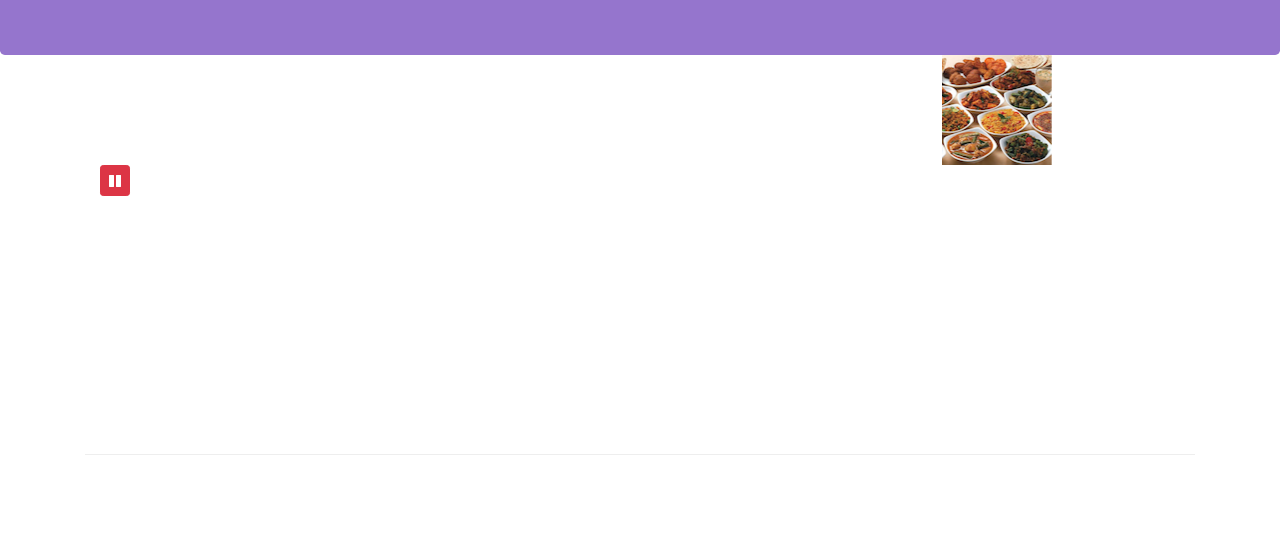
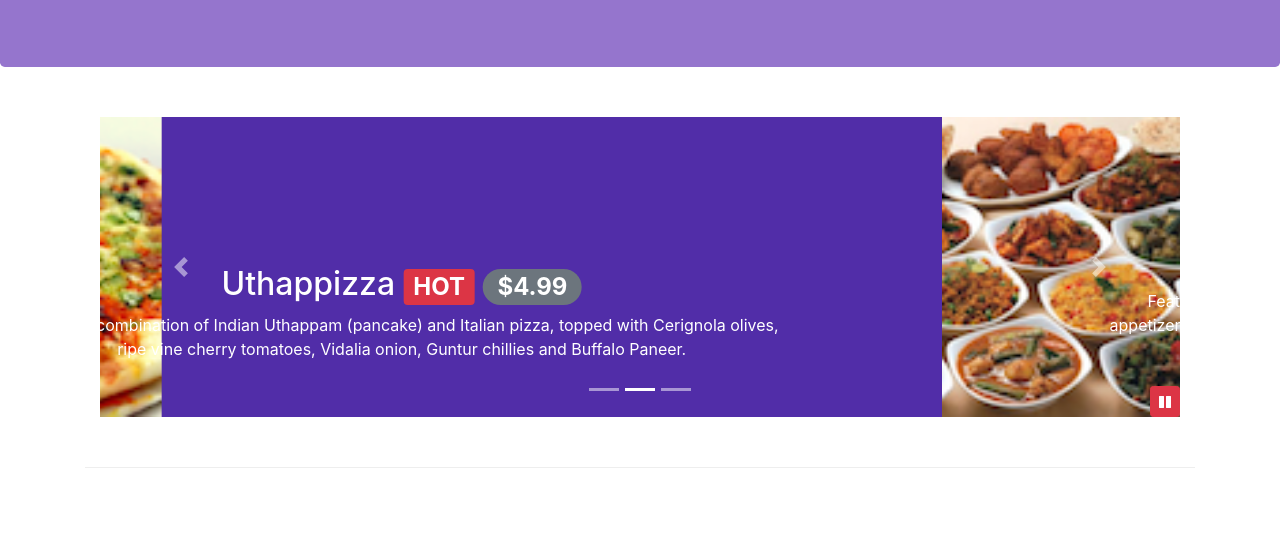
Before and after one commit to Ashley-Mei/Bootstrap4-starter, a website: page index.html in a window 1280 px wide. Shown: the part 267-800 px from the top of the page. Drawn offline with nearby package versions, Linux system fonts and the light colour scheme; files that its build step writes are made by us from their sources.

Commit message:
exercise: less

```diff
--- a/css/styles.less
+++ b/css/styles.less
@@ -7,9 +7,9 @@
 @carousel-item-height: 300px;
 
 
-.zero-margin (@pad-up-dn: 0px, @pad-left-right: 0px) {
+.zero-margin ( @pad-up-dn: 0px, @pad-left-right: 0px) {
     margin: 0px auto;
-    padding: @pad-up-dn, @pad-left-right;
+    padding: @pad-up-dn @pad-left-right;
 }
 
 .row-header {
@@ -54,3 +54,25 @@ body{
     border-bottom: 1px solid @lt-gray;
     padding: 10px;
 }
+
+.carousel {
+    background:@background-dark;
+
+    .carousel-item {
+        height: @carousel-item-height;
+
+        img {
+            position: absolute;
+            top: 0;
+            left: 0;
+            min-height: 300px;
+        }
+    }
+}
+
+#carouselButton {
+    right:0px;
+    position: absolute;
+    bottom: 0px;
+    z-index: 1;
+}
```
